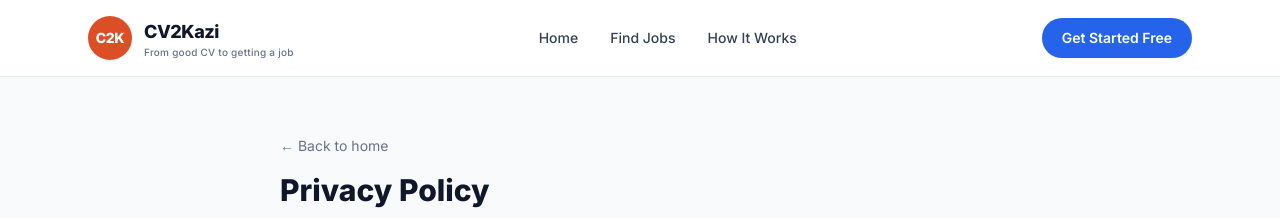
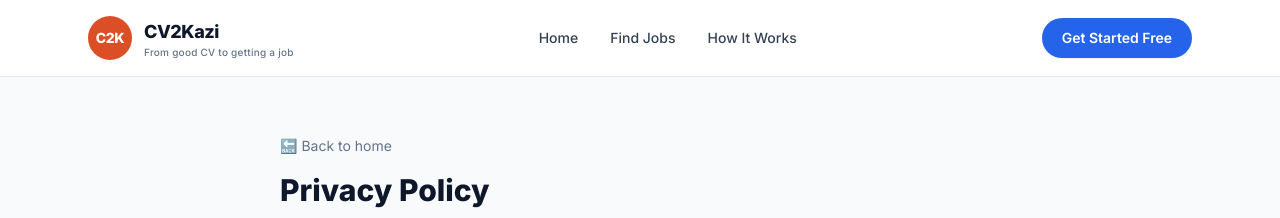
Before and after one commit to M1442003/cv2kazi, a Next.js app in the folder frontend/: page /privacy in a window 1280 px wide. Shown: the top 218 px of the page. Built offline with nearby package versions, Linux system fonts and the light colour scheme.

Commit message:
Update privacy and terms pages: change back link icon and update contact email

```diff
--- a/frontend/app/privacy/page.tsx
+++ b/frontend/app/privacy/page.tsx
@@ -11,7 +11,7 @@ export default function PrivacyPage() {
           href="/"
           className="text-sm text-slate-500 hover:text-brand-red transition mb-4 inline-block"
         >
-          ← Back to home
+          🔙 Back to home
         </Link>
 
         <h1 className="text-2xl sm:text-3xl font-extrabold mb-2 text-slate-900">
@@ -86,10 +86,10 @@ export default function PrivacyPage() {
             <p>
               Questions about privacy? Email{" "}
               <a
-                href="mailto:hello@cv2kazi.tz"
+                href="mailto:husseinmatolak@gmail.com"
                 className="text-brand-red underline"
               >
-                hello@cv2kazi.tz
+                husseinmatolak@gmail.com
               </a>
             </p>
           </section>
--- a/frontend/app/terms/page.tsx
+++ b/frontend/app/terms/page.tsx
@@ -11,7 +11,7 @@ export default function TermsPage() {
           href="/"
           className="text-sm text-slate-500 hover:text-brand-red transition mb-4 inline-block"
         >
-          ← Back to home
+          🔙 Back to home
         </Link>
 
         <h1 className="text-2xl sm:text-3xl font-extrabold mb-2 text-slate-900">
@@ -84,10 +84,10 @@ export default function TermsPage() {
             <p>
               Questions? Email{" "}
               <a
-                href="mailto:hello@cv2kazi.tz"
+                href="mailto:husseinmatolak@gmail.com"
                 className="text-brand-red underline"
               >
-                hello@cv2kazi.tz
+                husseinmatolak@gmail.com
               </a>
             </p>
           </section>
```
